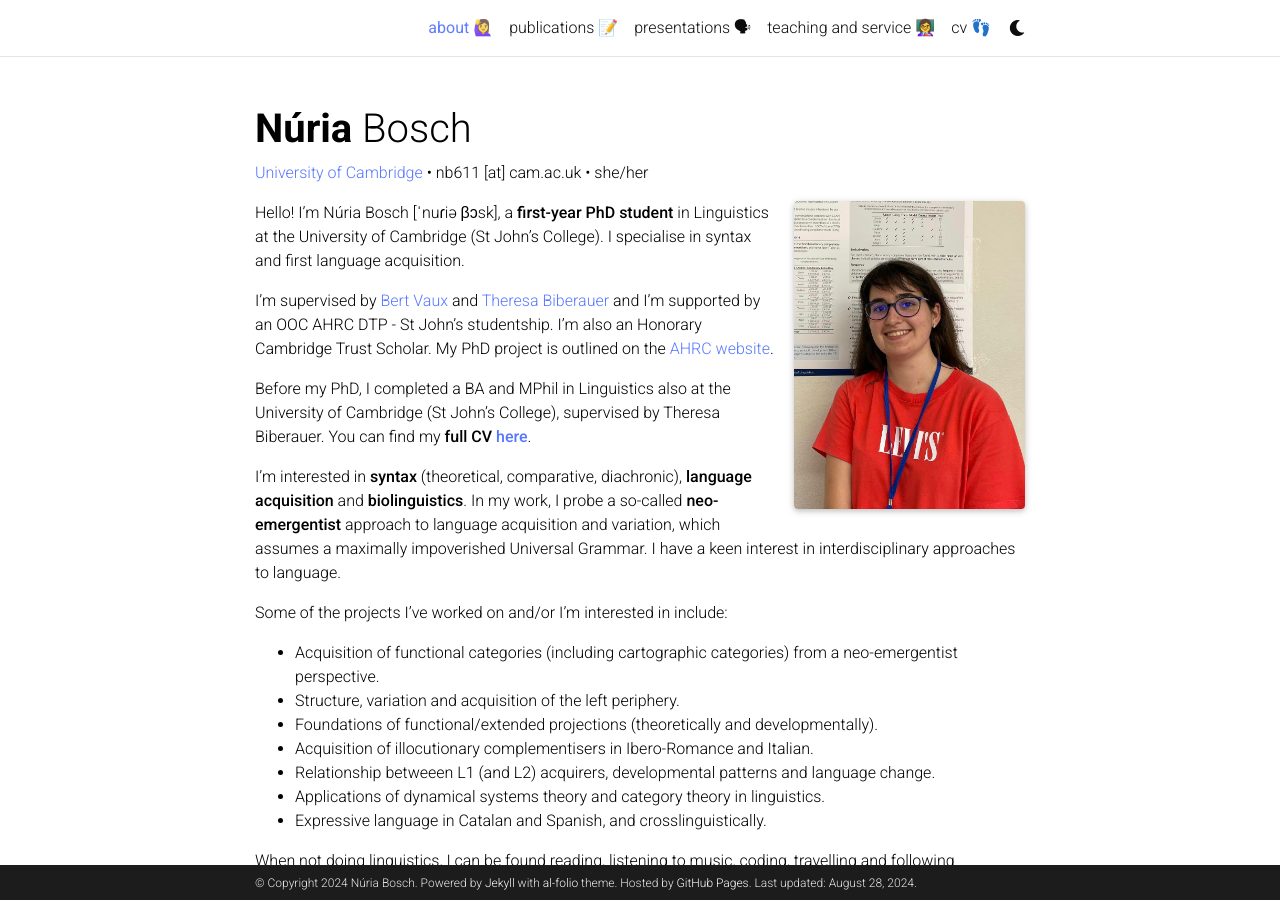
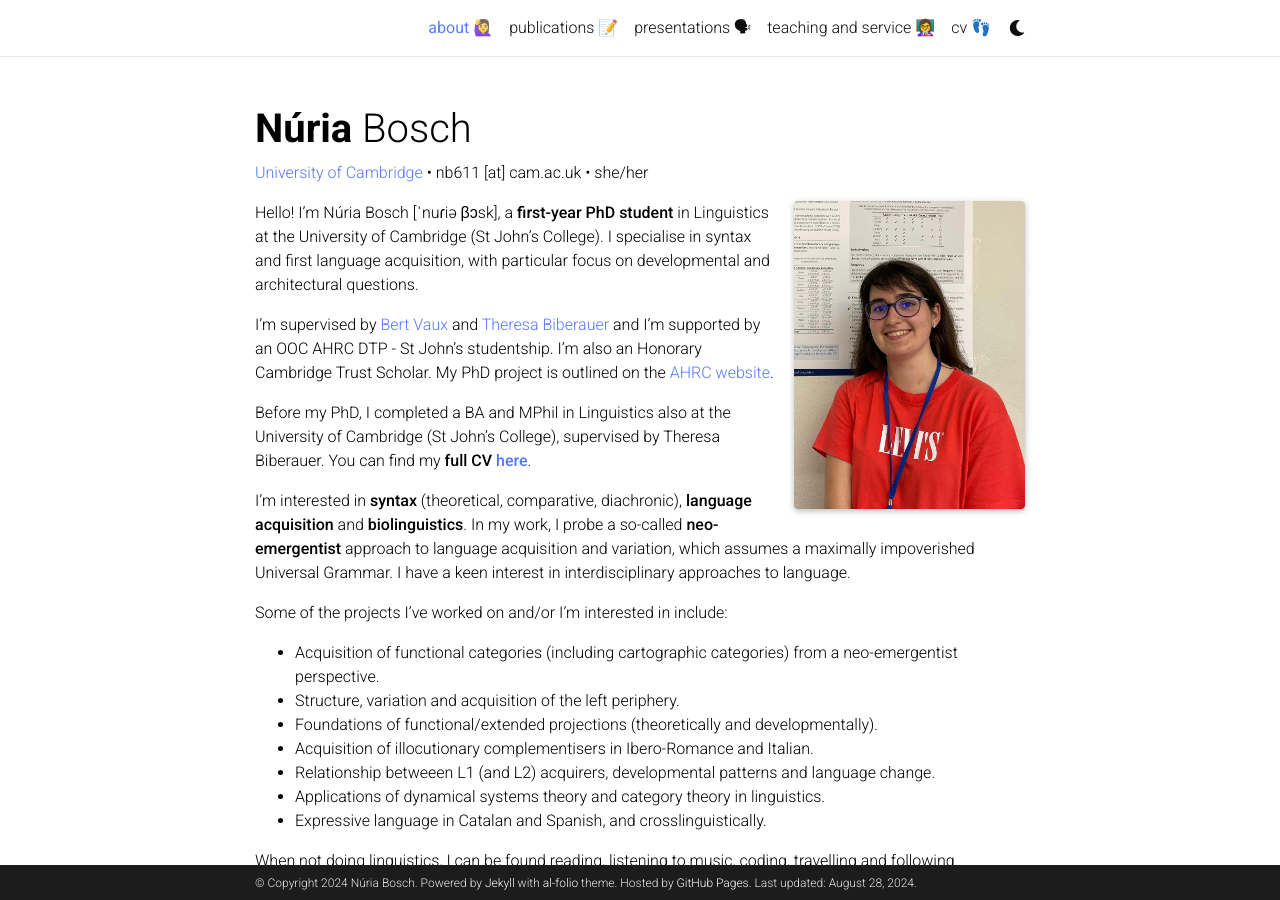
Before and after one commit to nuria-bosch/nuria-bosch.github.io, a Jekyll site: the page built from _pages/about.md, in a window 1280 px wide and 900 px high. Built offline with Jekyll 4.4.1, drawn with Linux system fonts in a browser that asks for light colours; full-size pictures stand in for the smaller copies a plugin makes; comment, search, counter and statistics services are not loaded; a style sheet for code colours, icons or effects is not loaded.

Commit message:
Update about.md

```diff
--- a/_pages/about.md
+++ b/_pages/about.md
@@ -16,7 +16,7 @@
 social: true  # includes social icons at the bottom of the page
 ---
 
-Hello! I'm Núria Bosch [ˈnuɾiə βɔsk], a **first-year PhD student** in Linguistics at the University of Cambridge (St John's College). I specialise in syntax and first language acquisition.
+Hello! I'm Núria Bosch [ˈnuɾiə βɔsk], a **first-year PhD student** in Linguistics at the University of Cambridge (St John's College). I specialise in syntax and first language acquisition, with particular focus on developmental and architectural questions.
 
 I'm supervised by [Bert Vaux](https://www.mmll.cam.ac.uk/bv230) and [Theresa Biberauer](https://www.mmll.cam.ac.uk/dr-theresa-biberauer) and I'm supported by an OOC AHRC DTP - St John's studentship. I'm also an Honorary Cambridge Trust Scholar. My PhD project is outlined on the [AHRC website](https://www.oocdtp.ac.uk/people/nuria-bosch).
 
```
